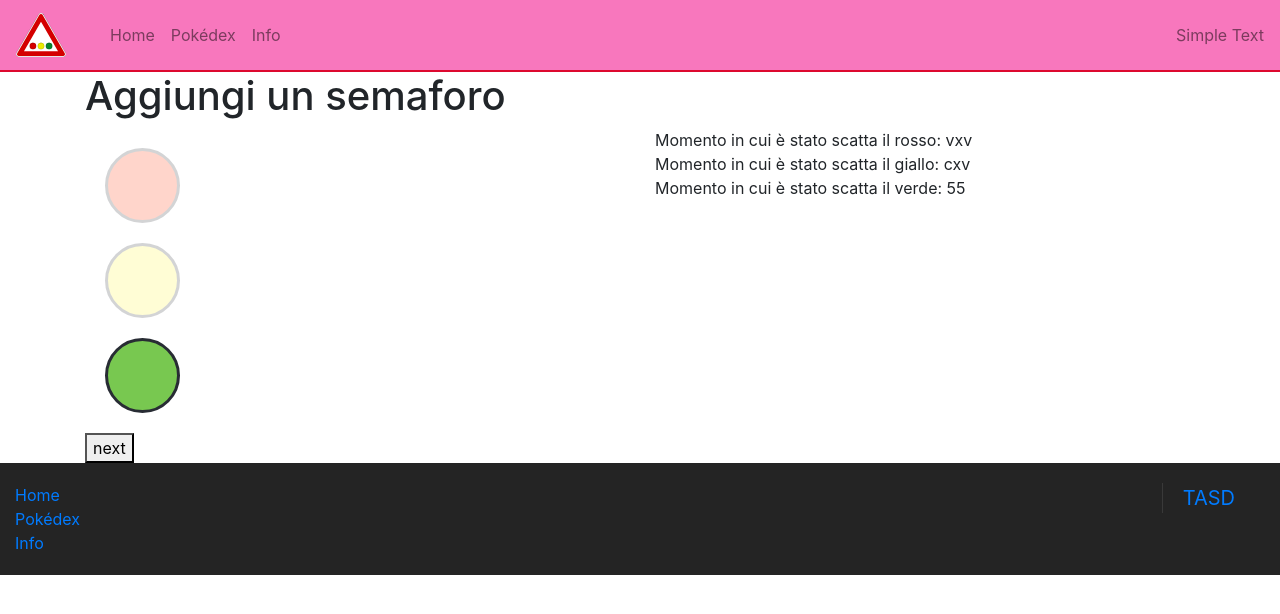
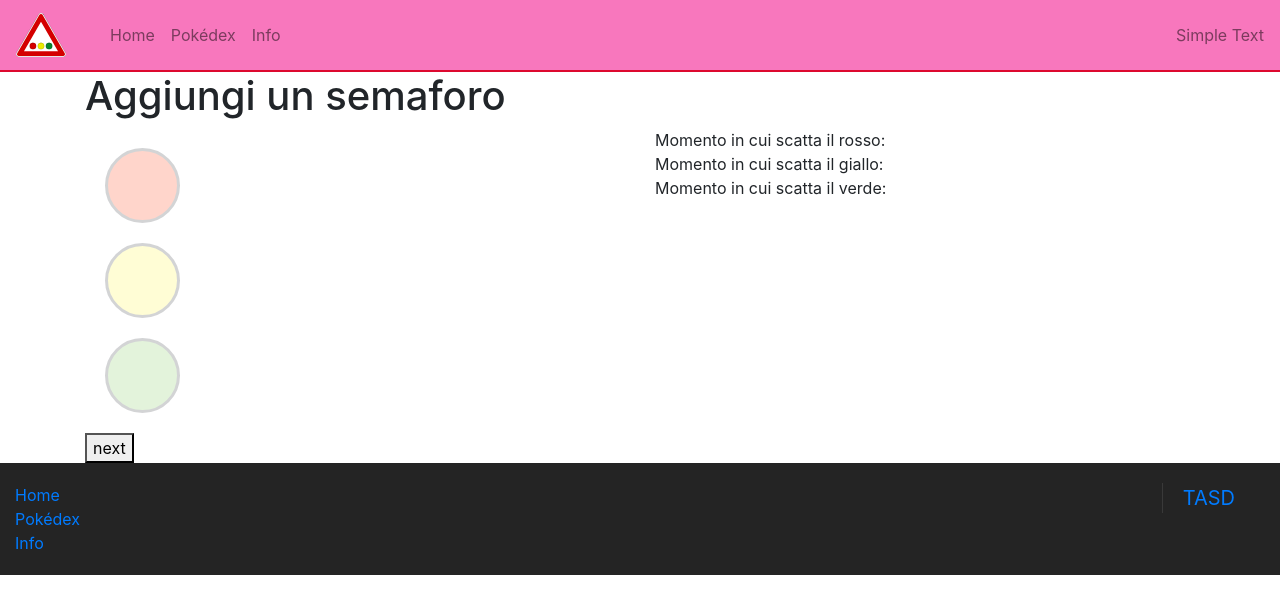
Before and after one commit to Ashilex/semafori, a React (Create React App) app: page /add_semaforo in a window 1280 px wide. Shown: the top 614 px of the page. Built offline with nearby package versions, Linux system fonts and the light colour scheme.

Commit message:
Sistemazione della logica delle tempistiche del semaforo e sistemata al codice

```diff
--- a/package.json
+++ b/package.json
@@ -14,6 +14,7 @@
     "react-dom": "^17.0.1",
     "react-hook-form": "^6.13.0",
     "react-router-dom": "^5.2.0",
+    "react-script-tag": "^1.1.2",
     "react-scripts": "4.0.1",
     "reactstrap": "^8.7.1",
     "web-vitals": "^0.2.4",
--- a/src/components/Semaforo/Semaforo.js
+++ b/src/components/Semaforo/Semaforo.js
@@ -3,26 +3,40 @@ import clsx from "clsx";
 import style from "../../views/Info/Info.module.css";
 
 const Semaforo = (props) => {
-	const {light, onLightRelease} = props
+	const {light, onLightRelease, onActivation} = props
 
 	const handleChange = () => {
 		onLightRelease()
+	}
+
+	const handleKeyDown = (event) => {
+		// console.log('prova'+ event.target.dataset.light)
+		onActivation(event)
 	}
 
 
 	return (
 		<div>
 			<div
+				data-light='red'
 				className={clsx(style.redLight, style.light, {[style.active]: light.color === 'red'})}
-				onClick={handleChange}> </div>
-			<div
-				className={clsx(style.yellowLight, style.light, {[style.active]: light.color === 'yellow'})}
+				onMouseDown={handleKeyDown}
 				onClick={handleChange}>
 			</div>
 			<div
+				data-light='yellow'
+				className={clsx(style.yellowLight, style.light, {[style.active]: light.color === 'yellow'})}
+				onMouseDown={handleKeyDown}
+				onClick={handleChange}>
+
+			</div>
+
+			<div
+				data-light='green'
 				className={clsx(style.greenLight, style.light,  {[style.active]: light.color === 'green'})}
-				onMouseUp={handleChange}>
-
+				onMouseDown={handleKeyDown}
+				onMouseUp={handleChange}
+				>
 			</div>
 		</div>
 	)
--- a/src/views/Add_semaforo/AddSemaforo.js
+++ b/src/views/Add_semaforo/AddSemaforo.js
@@ -3,6 +3,8 @@ import React, {useState, useEffect} from 'react'
 import clsx from "clsx";
 import style from './AddSemaforo.module.css';
 import Semaforo from '../../components/Semaforo/Semaforo'
+
+
 import moment from 'moment'
 
 
@@ -10,12 +12,43 @@ import moment from 'moment'
 const AddSemaforo = () => {
 	const [step, setStep] = useState(1)
 	const [data, setData] = useState([])
-	const [tempi, setTempi]	= useState({ green: '55', yellow: 'cxv', red: 'vxv' })
+	const [tempi, setTempi]	= useState({ green: '', yellow: '', red: '' })
 	const [formData, setFormData] = useState('')
-	const [light, setLight] = useState({color:'green', key: 0})
+	const [light, setLight] = useState({color:''})
 
 
 
+
+	const streetLamp = {
+		0: 'green',
+		1: 'yellow',
+		2: 'red',
+		next: (color) => {
+			console.log('mi viene passato : ' + color)
+			switch (color) {
+				case 'green':
+					return 'yellow'
+				case 'yellow':
+					return 'red'
+				case 'red':
+					return 'green'
+				default:
+					return undefined
+			}
+		},
+		prev: (color) => {
+			switch (color) {
+				case 'green':
+					return 'red'
+				case 'yellow':
+					return 'green'
+				case 'red':
+					return 'yellow'
+				default:
+					return undefined
+			}
+		}
+	}
 
 	const saveData = () => {
 		fetch('http://localhost:5000/api/v1/update', {
@@ -46,11 +79,11 @@ const AddSemaforo = () => {
 
 
 	const nextLight = () => {
-		const sequence = ['green', 'yellow', 'red']
+		console.log('luce ora: ' + light.color)
 		setLight({
-			color: sequence[light.key +1 % 3],
-			key: light.key +1 % 3
+			color: streetLamp.next(light.color)
 		})
+		console.log('Qui lo stato della luce dovrebbe essere cambiato: ' + light.color)
 	}
 	const recordTime = (light_color, time) => {
 
@@ -60,12 +93,24 @@ const AddSemaforo = () => {
 
 	const displayTimeInForm = () => {
 		nextLight()
-		console.log('luce:' + light)
+		console.log('Luce:' + light.color)
 		let activationTime = moment().format('h:mm:ss:SSS')
-		recordTime(light.color, activationTime)
+		recordTime(streetLamp.next(light.color), activationTime)
 		console.log( tempi )
 		// setFormData(activationTime)
 	}
+
+	const onKeyDownFirstLight = (event) => {
+		let firstLight = event.target.dataset.light
+		console.log('La prima luce che si accende è : ' + firstLight)
+		setLight({
+			color: firstLight,
+			// key: lightsMap.get(firstLight),
+		})
+	}
+
+
+
 
 	function renderSwitch(step) {
 		switch(step) {
@@ -76,12 +121,14 @@ const AddSemaforo = () => {
 							<div className="col-6">
 								<Semaforo
 									light={light}
-									onLightRelease={ displayTimeInForm } />
+									onLightRelease={ displayTimeInForm }
+									onActivation={ onKeyDownFirstLight }
+									/>
 							</div>
 							<div className="col-6">
-								<div>Momento in cui è stato scatta il rosso: {tempi.red}</div>
-								<div>Momento in cui è stato scatta il giallo: {tempi.yellow}</div>
-								<div>Momento in cui è stato scatta il verde: {tempi.green}</div>
+								<div>Momento in cui scatta il rosso: {tempi.red}</div>
+								<div>Momento in cui scatta il giallo: {tempi.yellow}</div>
+								<div>Momento in cui scatta il verde: {tempi.green}</div>
 
 								{/*<form onSubmit={handleSubmit}>*/}
 								{/*	<input type="text" name="name" value={formData} onChange={handleChange}  />*/}
@@ -90,7 +137,7 @@ const AddSemaforo = () => {
 								{/*</form>*/}
 							</div>
 						</div>
-						<button onClick={ () => setStep(2)}>next</button>
+						<button  onClick={ () => setStep(2)}>next</button>
 					</>
 
 				);
@@ -117,6 +164,7 @@ const AddSemaforo = () => {
 
 	return (
 		<div className="container">
+		{console.log('luce del semaforo nel render '+  light.color)}
 			<div className="row">
 				<div className="col">
 					<h1>Aggiungi un semaforo</h1>
@@ -128,6 +176,7 @@ const AddSemaforo = () => {
 
 				</div>
 			</div>
+
 		</div>
 	);
 }
--- a/src/views/Add_semaforo/AddSemaforo.module.css
+++ b/src/views/Add_semaforo/AddSemaforo.module.css
@@ -1,3 +1,4 @@
+
 .light{
     border-radius: 50%;
     height: 75px;
```
Also changed, not shown: 2 other files (tests, documents, lock files or other folders).
